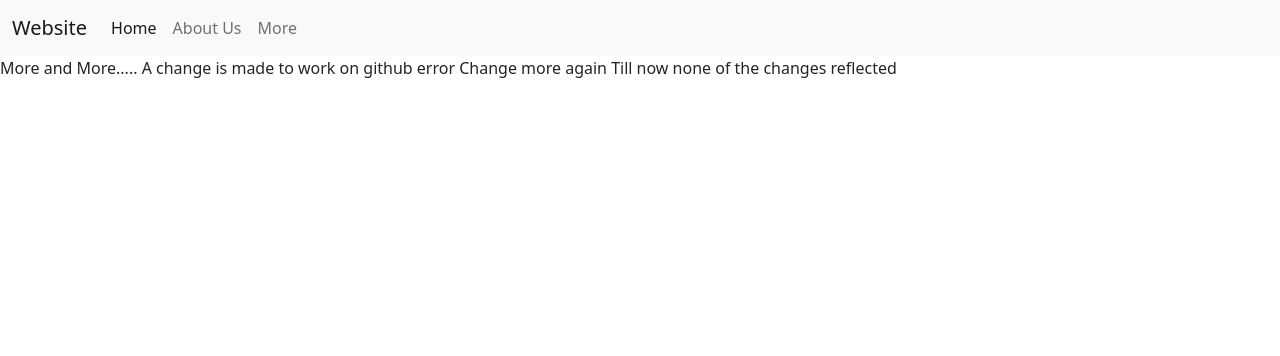
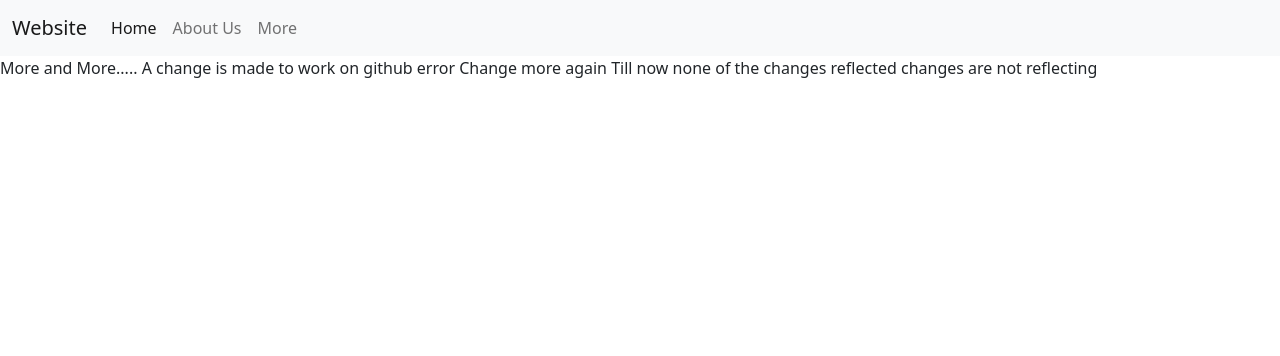
Before and after one commit to wayfrr/VA-Django-website-first_project, a Django app: page /more/ in a window 1280 px wide. Shown: the top 356 px of the page. Run offline with Django 3.2, Linux system fonts and the light colour scheme.

Commit message:
fifth change in more html file

```diff
--- a/website/templates/more.html
+++ b/website/templates/more.html
@@ -11,5 +11,6 @@
    Change more again
 
    Till now none of the changes reflected
+   changes are not reflecting
 
 {% endblock content %}
```
